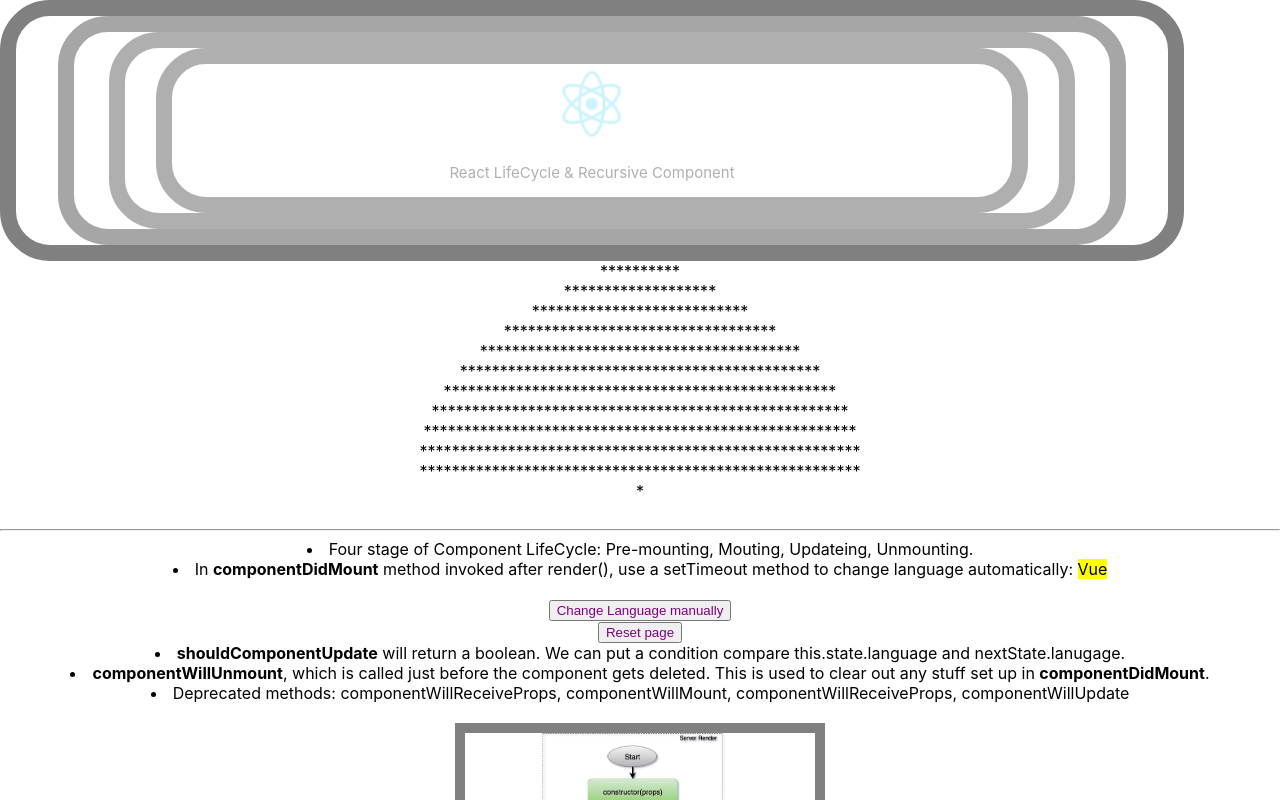
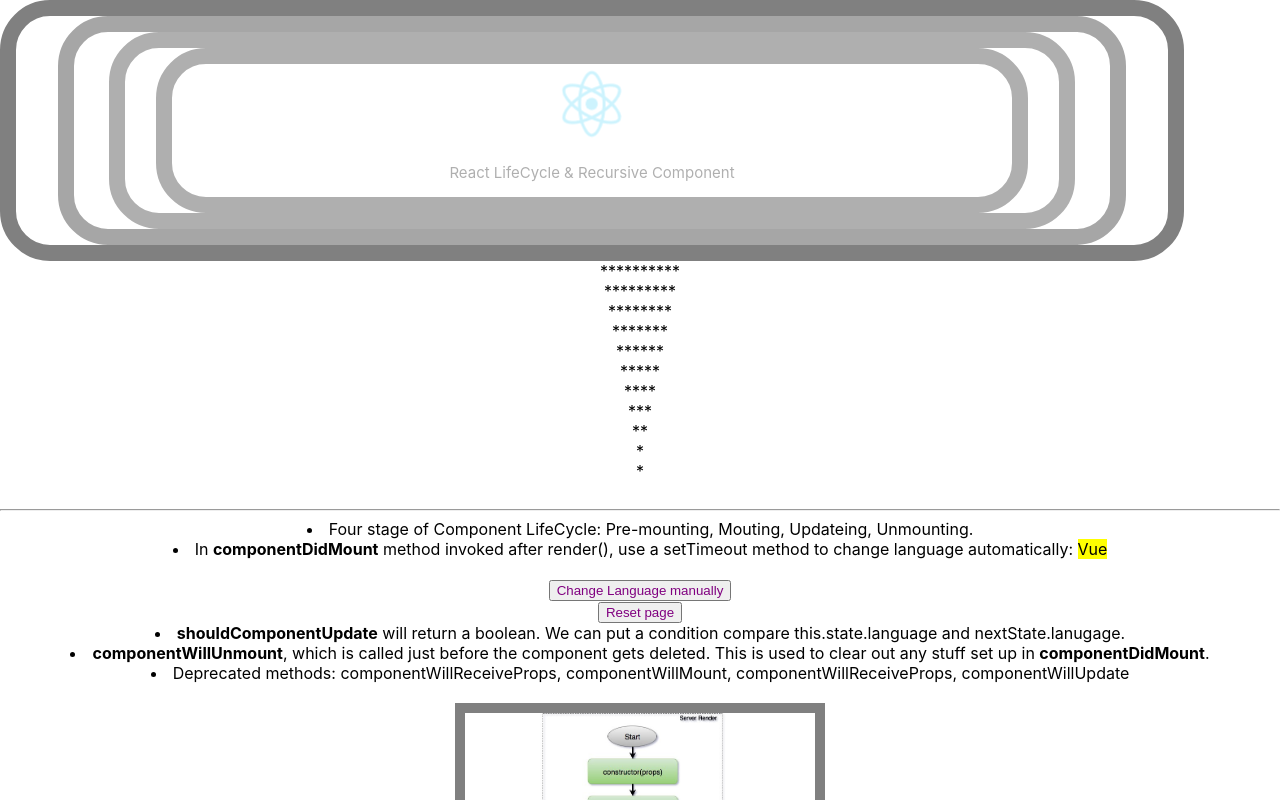
Before and after one commit to zdrakewk/react-lifecycle-methods, a React (Create React App) app: page / in a window 1280 px wide. Shown: the top 800 px of the page. Built offline with nearby package versions, Linux system fonts and the light colour scheme.

Commit message:
triangle bug fixed

```diff
--- a/src/components/triangle.js
+++ b/src/components/triangle.js
@@ -1,8 +1,7 @@
 import React from 'react';
 
-let j = '';
-
 const printTriangle = (n) => {
+  let j = '';
   for (let i = 0; i < n; i++ ) {
     j = j.concat('*')
     // debugger
```
